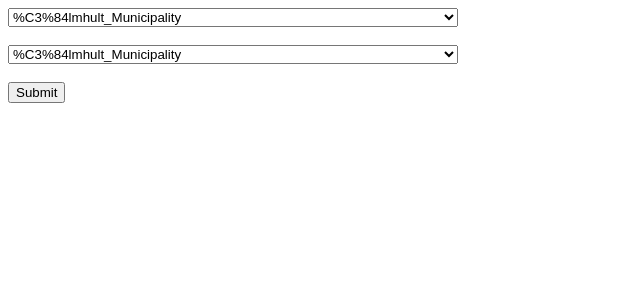
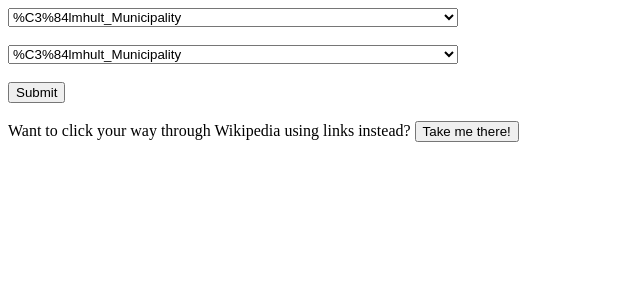
Before and after one commit to nplevitt/Wiki-Walk, a Flask app: page /get_path in a window 1280 px wide. Shown: the top 300 px of the page, without its empty margins (0-640 px from the left). Run offline with Flask 2, Linux system fonts and the light colour scheme.

Commit message:
Added button to go back to index from get_path

```diff
--- a/static/graph.txt
+++ b/static/graph.txt
@@ -1,4 +1,4 @@
 digraph g {
 	rankdir=LR;
-	"Rome" -> "Italy";
+	"Iceland" -> "Ethnic group";
 }
--- a/templates/get_path.html
+++ b/templates/get_path.html
@@ -2631,6 +2631,10 @@
   <input type="submit">
 </form>
 
+<br>
+<form action="/">
+Want to click your way through Wikipedia using links instead? <input type="submit" value="Take me there!" class="tfbutton">
+</form>
 
 </body>
 </html>
```
Also changed, not shown: static/graph.png.
